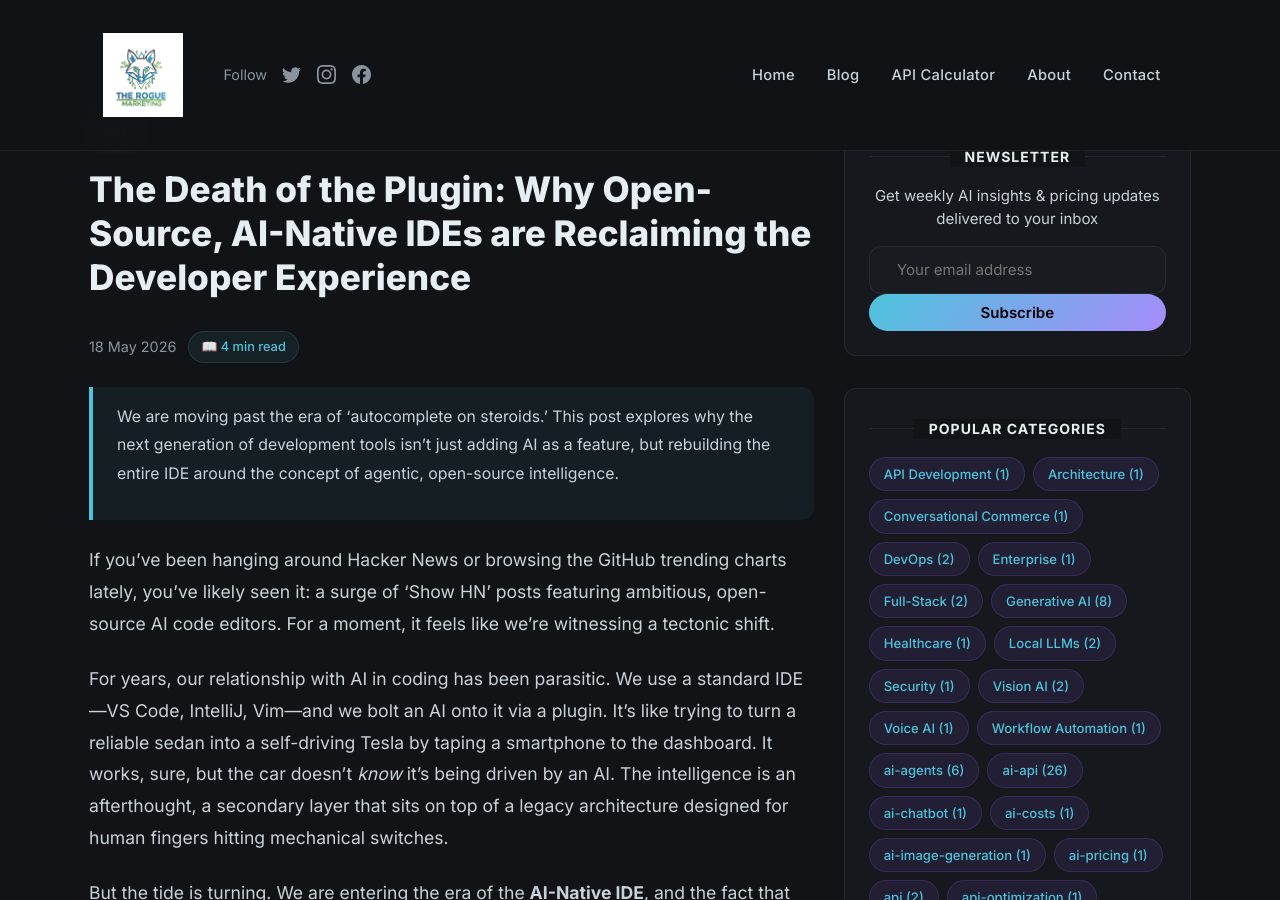
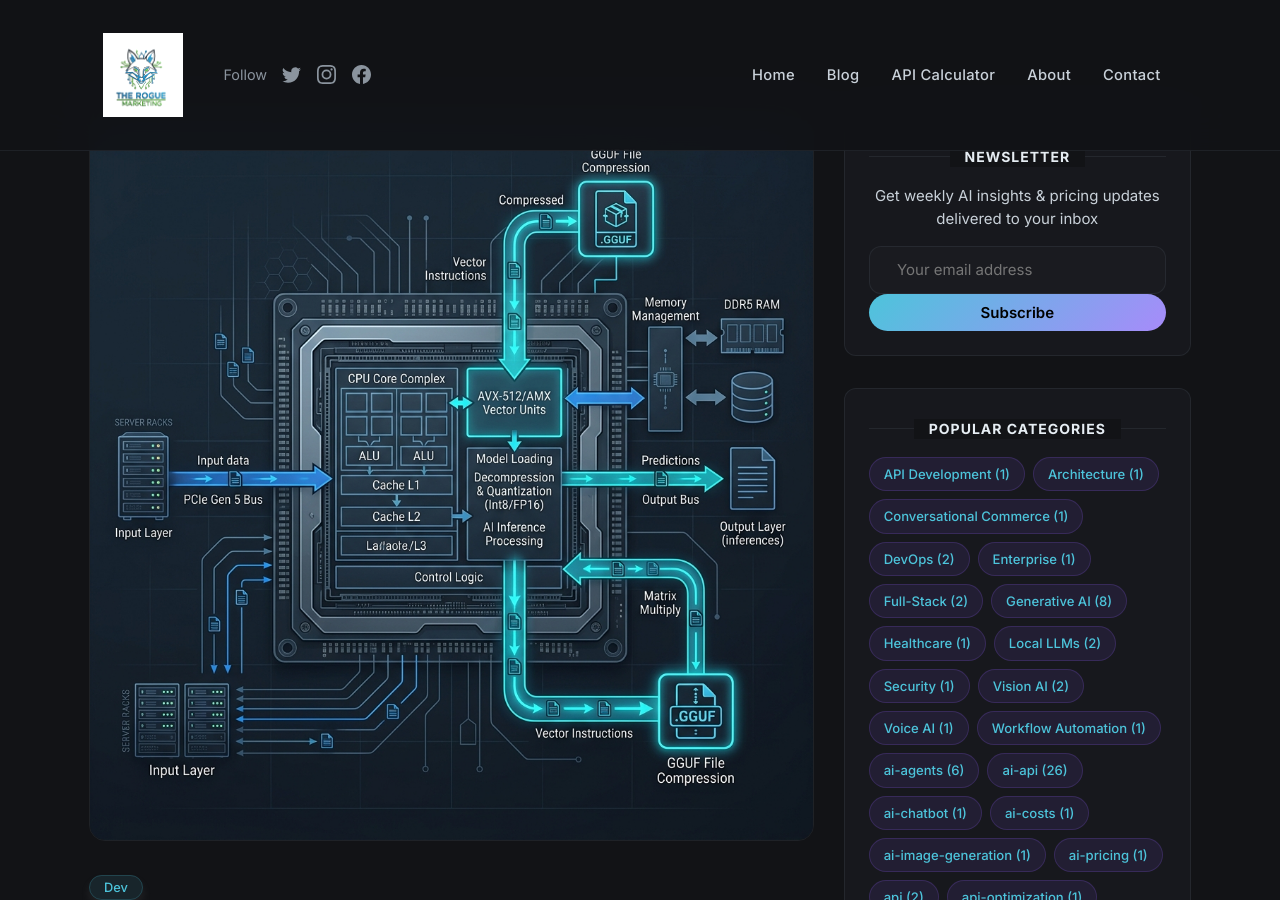
Before and after one commit to the-rogue-marketing/the-rogue-marketing.github.io, a Jekyll site: the page built from _posts/2026-05-18-the-death-of-the-plugin-why-open-source-ai-native-ides-are-reclaiming-the.md, in a window 1280 px wide and 900 px high. Built offline with Jekyll 4.4.1, drawn with Linux system fonts in a browser that asks for light colours; our own code applies the rules of GitHub Pages for plain Markdown files; comment, search, counter and statistics services are not loaded.

Commit message:
Update: Add cover image to May 18 blog post

```diff
--- a/_posts/2026-05-18-the-death-of-the-plugin-why-open-source-ai-native-ides-are-reclaiming-the.md
+++ b/_posts/2026-05-18-the-death-of-the-plugin-why-open-source-ai-native-ides-are-reclaiming-the.md
@@ -4,6 +4,7 @@ date: 2026-05-18
 category: dev
 tags: ["opensource", "ai", "programming", "developer-experience", "ide"]
 summary: "We are moving past the era of 'autocomplete on steroids.' This post explores why the next generation of development tools isn't just adding AI as a feature, but rebuilding the entire IDE around the concept of agentic, open-source intelligence."
+image: assets/images/local-cpu-llm-architecture.png
 generated: true
 ---
 
```
